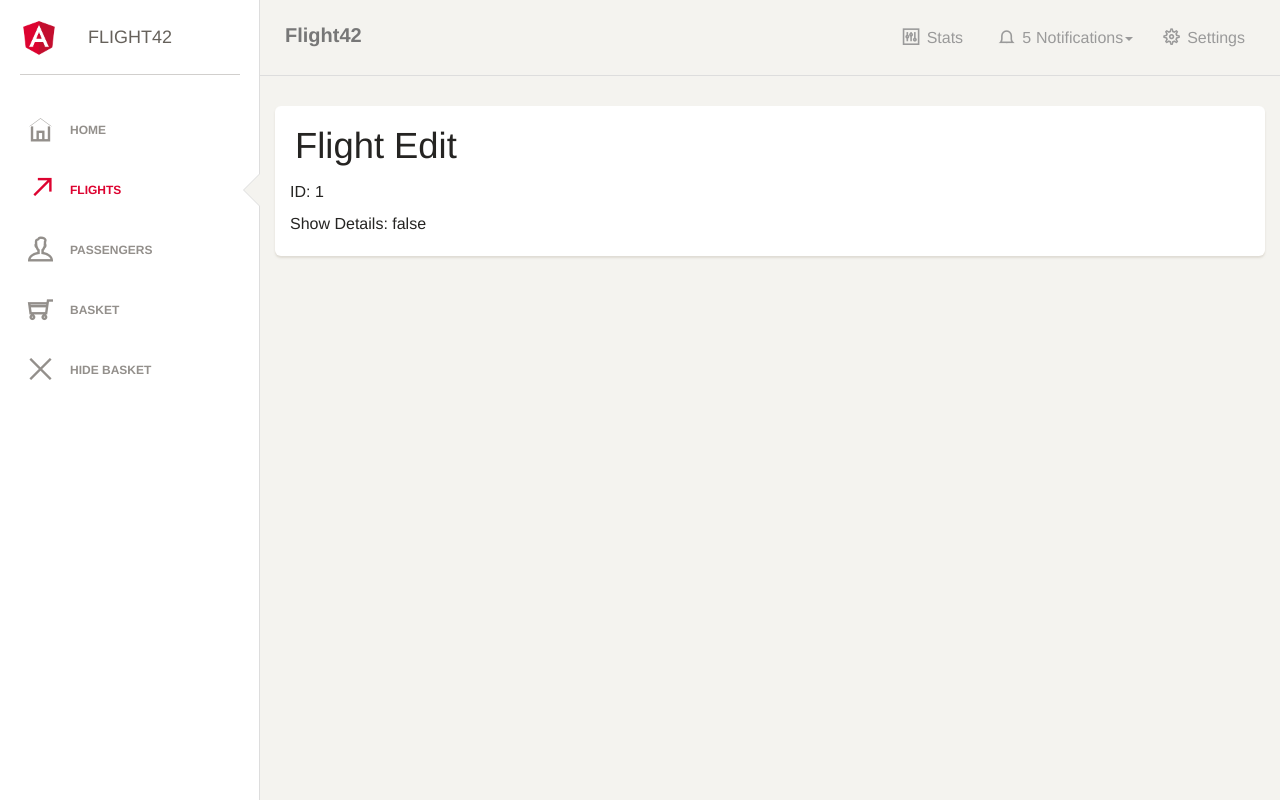
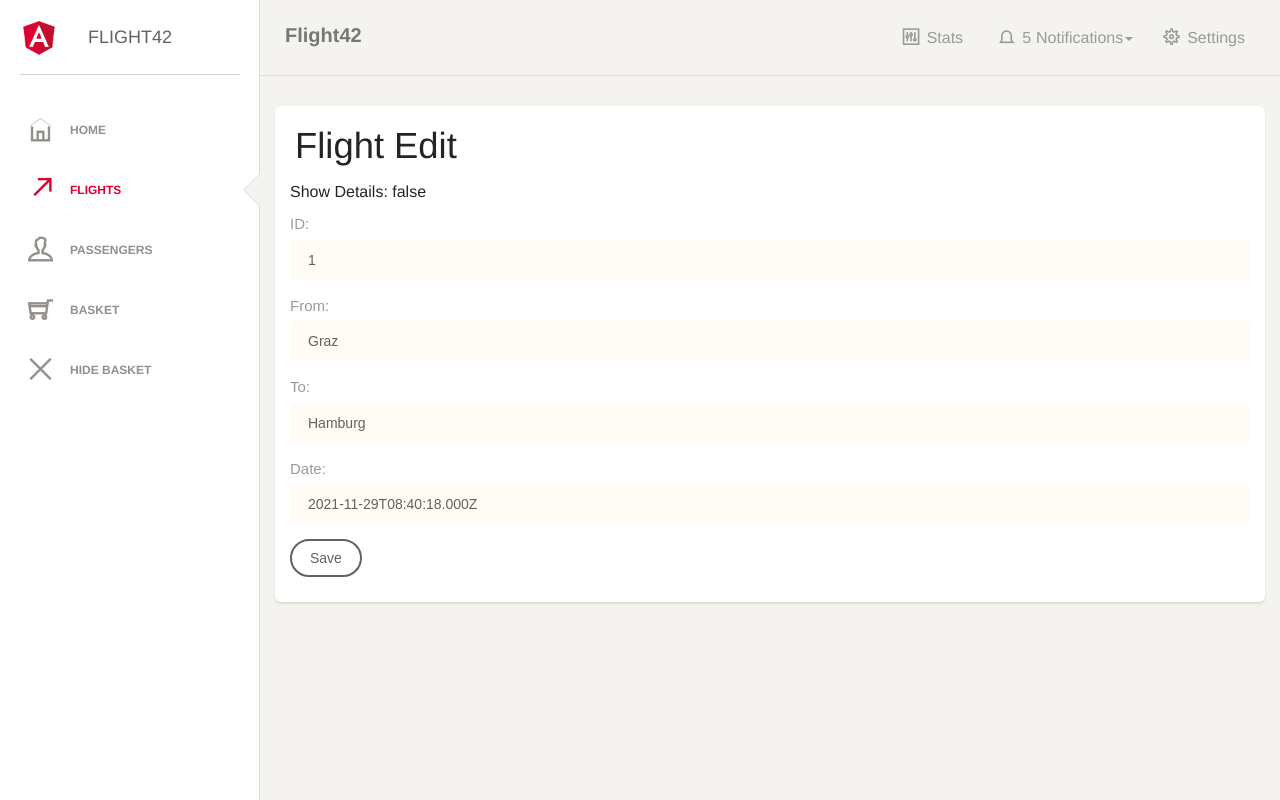
Before and after one commit to mikezks/20211122, an Angular app: page /flight-booking/flight-edit/1 in a window 1280 px wide. Built offline with nearby package versions, Linux system fonts and the light colour scheme; a web font is replaced by a local one.

Commit message:
Reactive forms

```diff
--- a/src/app/flight-booking/feature/flight-edit/flight-edit.component.html
+++ b/src/app/flight-booking/feature/flight-edit/flight-edit.component.html
@@ -3,7 +3,74 @@
     <h2 class="title">Flight Edit</h2>
   </div>
   <div class="content">
-    <p>ID: {{ id }}</p>
     <p>Show Details: {{ showDetails }}</p>
+
+    <form [formGroup]="editForm" >
+      <div class="form-group">
+        <label>ID:</label>
+        <input formControlName="id" class="form-control" />
+      </div>
+
+      <div class="form-group">
+        <label>From:</label>
+        <input formControlName="from" class="form-control" />
+      </div>
+      <div
+        class="alert alert-danger"
+        *ngIf="editForm.controls['from'].hasError('required')">
+        This is a mandatory input field!
+      </div>
+      <div
+        class="alert alert-danger"
+        *ngIf="editForm.controls['from'].hasError('minlength')">
+        Please enter at least {{ editForm.controls['from'].errors?.['minlength'].requiredLength }} chars
+        (you entered only {{ editForm.controls['from'].errors?.['minlength'].actualLength }})!
+      </div>
+      <div
+        class="alert alert-danger"
+        *ngIf="editForm.controls['from'].hasError('city')">
+        The entered city name is not valid ({{ editForm.controls['from'].errors?.['city'].actualCity }})!
+        The following cities are allowed: {{
+          editForm.controls['from'].errors?.['city'].validCities.join(', ')
+        }}
+      </div>
+
+      <div class="form-group">
+        <label>To:</label>
+        <input formControlName="to" class="form-control" />
+      </div>
+      <div
+        class="alert alert-danger"
+        *ngIf="editForm.controls['to'].hasError('required')">
+        This is a mandatory input field!
+      </div>
+      <div
+        class="alert alert-danger"
+        *ngIf="editForm.controls['to'].hasError('minlength')">
+        Please enter at least {{ editForm.controls['to'].errors?.['minlength'].requiredLength }} chars
+        (you entered only {{ editForm.controls['to'].errors?.['minlength'].actualLength }})!
+      </div>
+      <div
+        class="alert alert-danger"
+        *ngIf="editForm.controls['to'].hasError('city')">
+        The entered city name is not valid ({{ editForm.controls['to'].errors?.['city'].actualCity }})!
+        The following cities are allowed: {{
+          editForm.controls['to'].errors?.['city'].validCities.join(', ')
+        }}
+      </div>
+
+      <div class="form-group">
+        <label>Date:</label>
+        <input formControlName="date" class="form-control" />
+      </div>
+
+      <div class="form-group">
+        <button
+          class="btn btn-default"
+          (click)="save()">
+            Save
+        </button>
+      </div>
+    </form>
   </div>
 </div>
--- a/src/app/flight-booking/feature/flight-edit/flight-edit.component.ts
+++ b/src/app/flight-booking/feature/flight-edit/flight-edit.component.ts
@@ -1,4 +1,5 @@
 import { Component, OnInit } from '@angular/core';
+import { FormBuilder, FormGroup, Validators } from '@angular/forms';
 import { ActivatedRoute } from '@angular/router';
 
 @Component({
@@ -9,17 +10,44 @@ import { ActivatedRoute } from '@angular/router';
 export class FlightEditComponent implements OnInit {
   id: number = 0;
   showDetails: boolean = false;
+  editForm: FormGroup = this.getInitialEditForm();
 
-  constructor(private route: ActivatedRoute) {
+  constructor(
+    private route: ActivatedRoute,
+    private fb: FormBuilder) {
     this.route.paramMap.subscribe(
       params => {
         this.id = +params.get('id')!;
         this.showDetails = params.get('showDetails') === 'true';
+        this.editForm.controls['id'].setValue(this.id);
       }
     );
   }
 
   ngOnInit(): void {
+    this.editForm.valueChanges.subscribe(console.log);
+    this.editForm.controls['from'].valueChanges.subscribe(console.log);
   }
 
+  getInitialEditForm(): FormGroup {
+    return this.fb.group({
+      id: [0],
+      from: ['Graz', [
+        Validators.required,
+        Validators.minLength(3)
+      ]],
+      to: ['Hamburg', [
+        Validators.required,
+        Validators.minLength(3)
+      ]],
+      date: [new Date().toISOString()],
+    });
+  }
+
+  save(): void {
+    console.log('value', this.editForm.value);
+    console.log('valid', this.editForm.valid);
+    console.log('dirty', this.editForm.dirty);
+    console.log('touched', this.editForm.touched);
+  }
 }
--- a/src/app/flight-booking/feature/flight-search/flight-search.component.html
+++ b/src/app/flight-booking/feature/flight-search/flight-search.component.html
@@ -5,7 +5,7 @@
   <div class="content">
     <form #searchForm="ngForm">
       <div class="form-group">
-        <label>Form:</label>
+        <label>From:</label>
         <input [(ngModel)]="from" name="from" class="form-control" required minlength="3" [city]="['Hamburg', 'Berlin']" />
       </div>
       <div
--- a/src/app/shared/shared.module.ts
+++ b/src/app/shared/shared.module.ts
@@ -1,7 +1,7 @@
 import { NgModule } from '@angular/core';
 import { CommonModule } from '@angular/common';
 import { CityPipe } from './pipes/city.pipe';
-import { FormsModule } from '@angular/forms';
+import { FormsModule, ReactiveFormsModule } from '@angular/forms';
 import { CityValidatorDirective } from './validation/city-validator.directive';
 
 
@@ -12,10 +12,12 @@ import { CityValidatorDirective } from './validation/city-validator.directive';
   ],
   imports: [
     CommonModule,
-    FormsModule
+    FormsModule,
+    ReactiveFormsModule
   ],
   exports: [
     FormsModule,
+    ReactiveFormsModule,
     CityPipe,
     CityValidatorDirective
   ]
```
